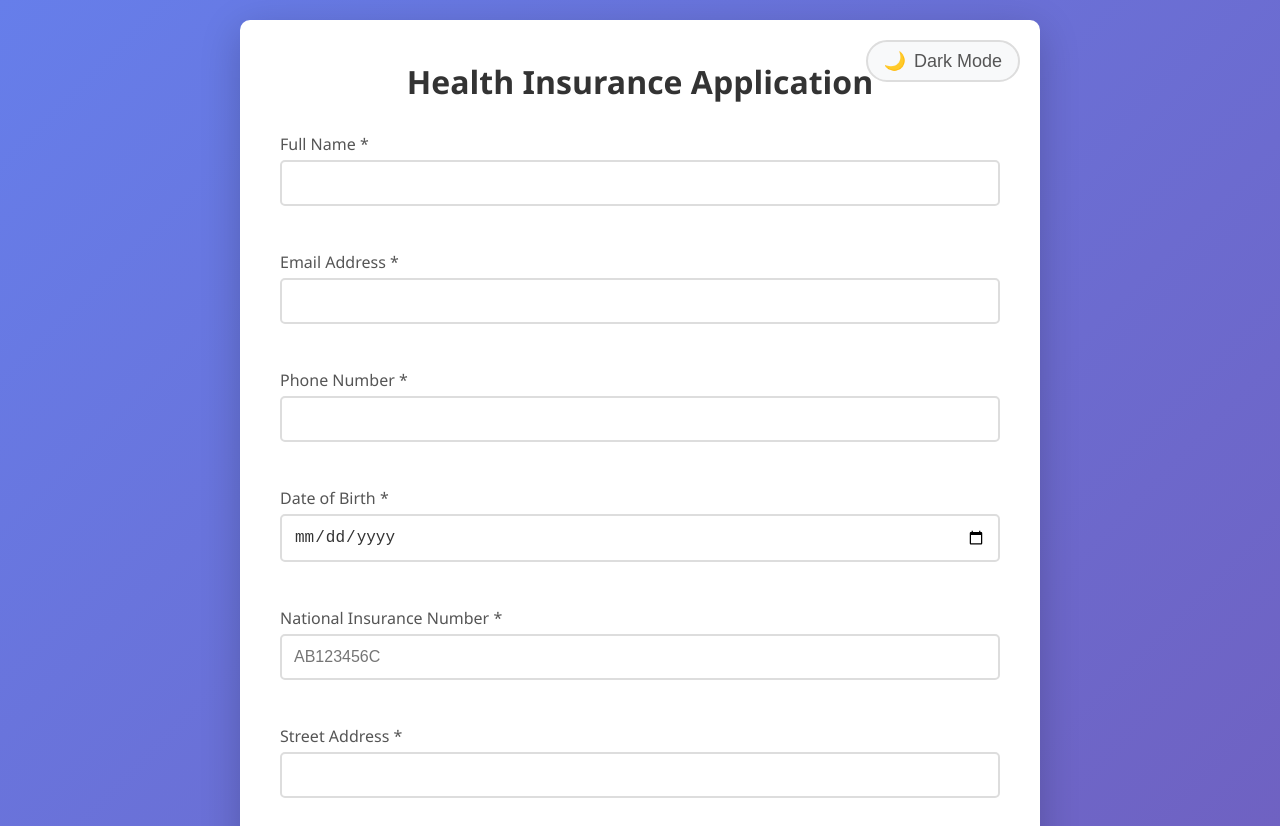
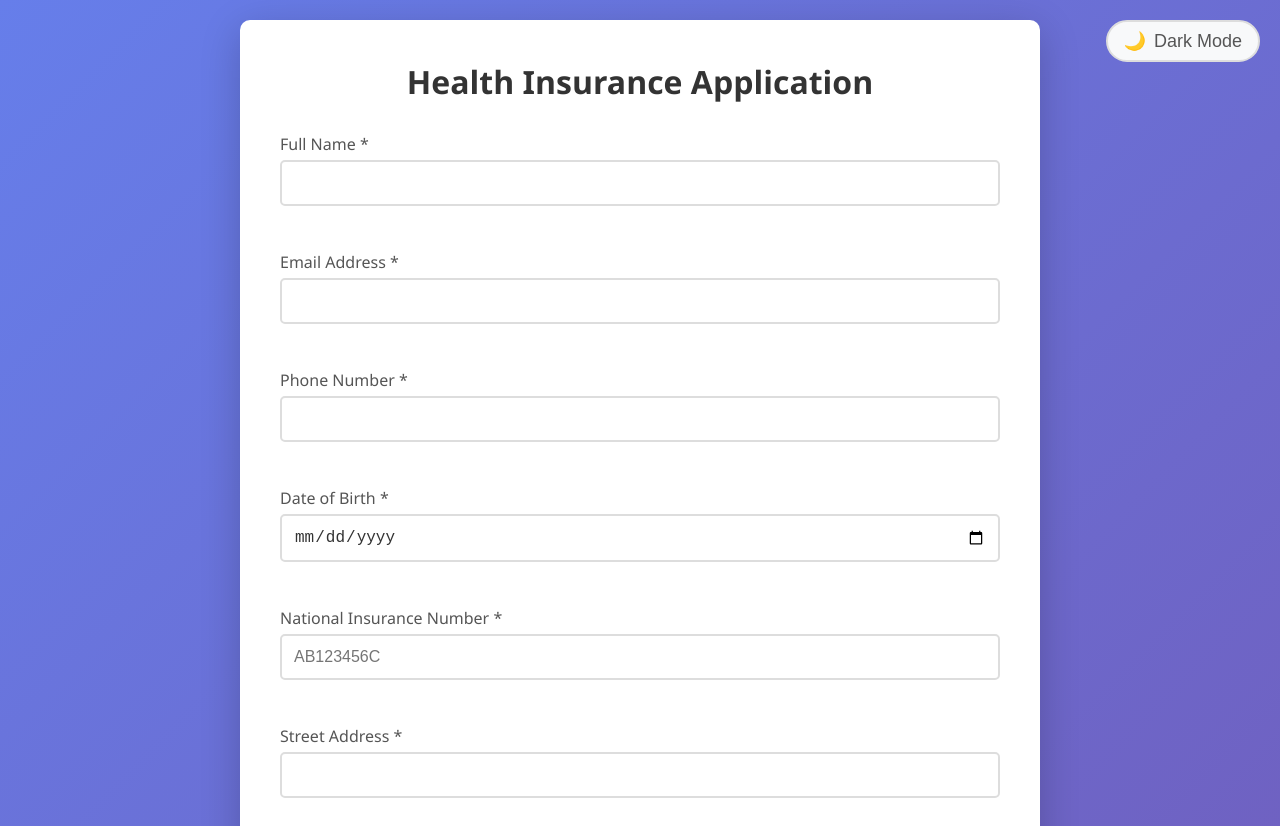
Before and after one commit to Dillan-Hankinson/zurich, a website: page index.html in a window 1280 px wide. Shown: the top 826 px of the page. Drawn offline with Linux system fonts and the light colour scheme.

Commit message:
refactor: move dark mode toggle outside container to fixed top right position
Co-authored-by: aider (claude-sonnet-4-5) <aider@aider.chat>

```diff
--- a/index.html
+++ b/index.html
@@ -7,11 +7,11 @@
     <link rel="stylesheet" href="styles.css">
 </head>
 <body>
+    <button type="button" class="dark-mode-toggle" id="darkModeToggle">
+        <span id="darkModeIcon">🌙</span>
+        <span id="darkModeText">Dark Mode</span>
+    </button>
     <div class="container">
-        <button type="button" class="dark-mode-toggle" id="darkModeToggle">
-            <span id="darkModeIcon">🌙</span>
-            <span id="darkModeText">Dark Mode</span>
-        </button>
         <h1>Health Insurance Application</h1>
         <form id="insuranceForm" novalidate>
             <div class="form-group">
--- a/styles.css
+++ b/styles.css
@@ -64,11 +64,10 @@ body {
     border-radius: 10px;
     box-shadow: 0 10px 40px var(--shadow-color);
     transition: background 0.3s ease, box-shadow 0.3s ease;
-    position: relative;
 }
 
 .dark-mode-toggle {
-    position: absolute;
+    position: fixed;
     top: 20px;
     right: 20px;
     background: var(--section-bg);
@@ -82,7 +81,7 @@ body {
     font-size: 14px;
     color: var(--text-secondary);
     transition: all 0.3s ease;
-    z-index: 100;
+    z-index: 1000;
 }
 
 .dark-mode-toggle:hover {
```
Also changed, not shown: success.html (+4 -4 lines).
